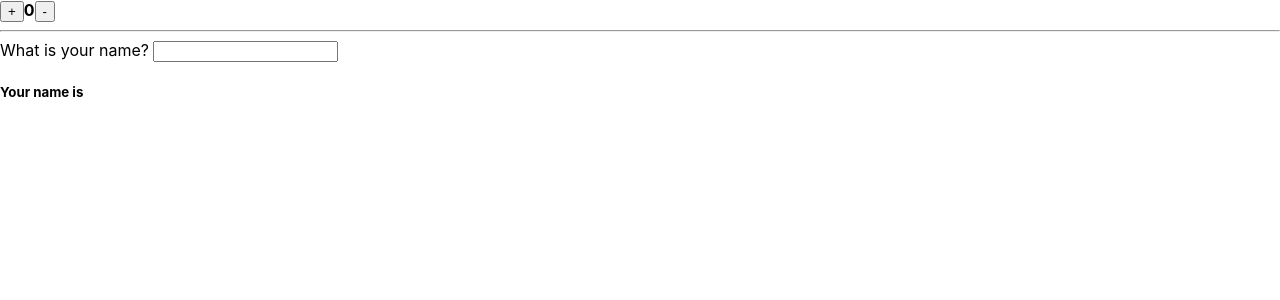
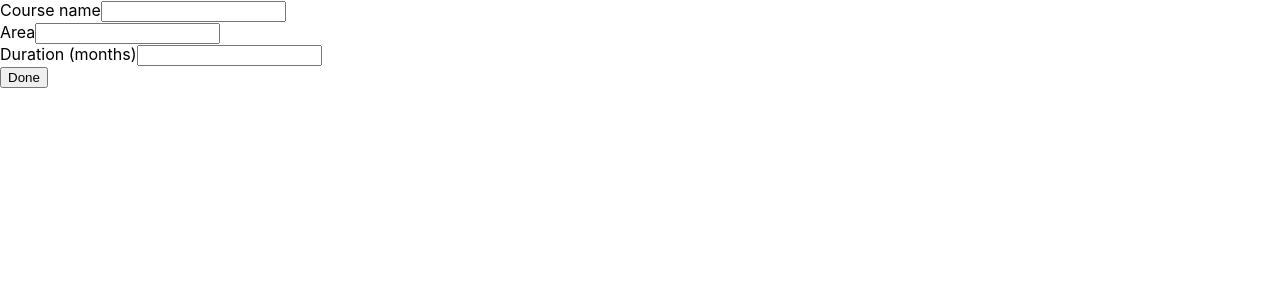
Before and after one commit to GuDiasOliveira/students-registration-sample-elasticsearch, a React (Create React App) app: page / in a window 1280 px wide. Shown: the top 300 px of the page. Built offline with nearby package versions, Linux system fonts and the light colour scheme.

Commit message:
Testing Redux Form.

```diff
--- a/package.json
+++ b/package.json
@@ -7,7 +7,8 @@
     "react-dom": "^16.7.0",
     "react-redux": "^6.0.0",
     "react-scripts": "2.1.3",
-    "redux": "^4.0.1"
+    "redux": "^4.0.1",
+    "redux-form": "^8.1.0"
   },
   "scripts": {
     "start": "react-scripts start",
--- a/src/App.js
+++ b/src/App.js
@@ -1,85 +1,23 @@
 import React, { Component } from 'react';
 import { createStore, combineReducers } from 'redux';
-import { connect, Provider } from 'react-redux';
+import { Provider } from 'react-redux';
+import { reducer as formReducer } from 'redux-form';
+
+import CourseForm from './forms/CourseForm';
 
 
-function counter(state = 0, action) {
-  switch(action.type) {
-    case 'INCREMENT':
-      return state + 1;
-    case 'DECREMENT':
-      return state - 1;
-    default:
-      return state;
-  }
-}
-
-function text(state = '', action) {
-  switch(action.type) {
-    case 'UPDATE_TEXT':
-      return action.text;
-    default:
-      return state;
-  }
-}
-
-let reducer = combineReducers({
-  counter,
-  text
+const reducer = combineReducers({
+  form: formReducer
 });
 
-let store = createStore(reducer);
-
-
-const mapStateToProps = state => {
-  return {
-    counter: state.counter,
-    text: state.text
-  }
-}
-
-const mapDispatchToProps = dispatch => {
-  return {
-    onClickIncrement: event => {
-      dispatch({type: 'INCREMENT'});
-    },
-    onClickDecrement: event => {
-      dispatch({type: 'DECREMENT'});
-    },
-    onTextChange: event => {
-      dispatch({type: 'UPDATE_TEXT', text: event.target.value});
-    }
-  }
-}
-
-
-class RootView extends Component {
-
-  render() {
-    return (
-      <div>
-        <button onClick={this.props.onClickIncrement}>+</button>
-        <h4 style={{display: 'inline'}}>{this.props.counter}</h4>
-        <button onClick={this.props.onClickDecrement}>-</button>
-        <hr />
-        What is your name? <input type="text" onChange={this.props.onTextChange} />
-        <h5>Your name is {this.props.text}</h5>
-      </div>
-    );
-  }
-}
-
-RootView = connect(
-  mapStateToProps,
-  mapDispatchToProps
-)(RootView);
+const store = createStore(reducer);
 
 
 class App extends Component {
   render() {
     return(
       <Provider store={store}>
-        <RootView />
+        <CourseForm onSubmit={values => alert(JSON.stringify(values, null, 2))} />
       </Provider>
     );
   }
--- /dev/null
+++ b/src/forms/CourseForm.js
@@ -0,0 +1,35 @@
+import React, { Component } from 'react';
+import { Field, reduxForm } from 'redux-form';
+
+
+class CourseForm extends Component {
+
+  render() {
+    const { handleSubmit } = this.props;
+    return(
+      <form onSubmit={handleSubmit}>
+        <div>
+          <label htmlFor="name">Course name</label>
+          <Field name="name" component="input" type="text" />
+        </div>
+        <div>
+          <label htmlFor="area">Area</label>
+          <Field name="area" component="input" type="text" />
+        </div>
+        <div>
+          <label htmlFor="duration">Duration (months)</label>
+          <Field name="duration" component="input" type="number" min="0" step="1" />
+        </div>
+        <button type="submit">Done</button>
+      </form>
+    );
+  }
+}
+
+
+CourseForm = reduxForm({
+  form: 'course'
+})(CourseForm);
+
+
+export default CourseForm;
```
